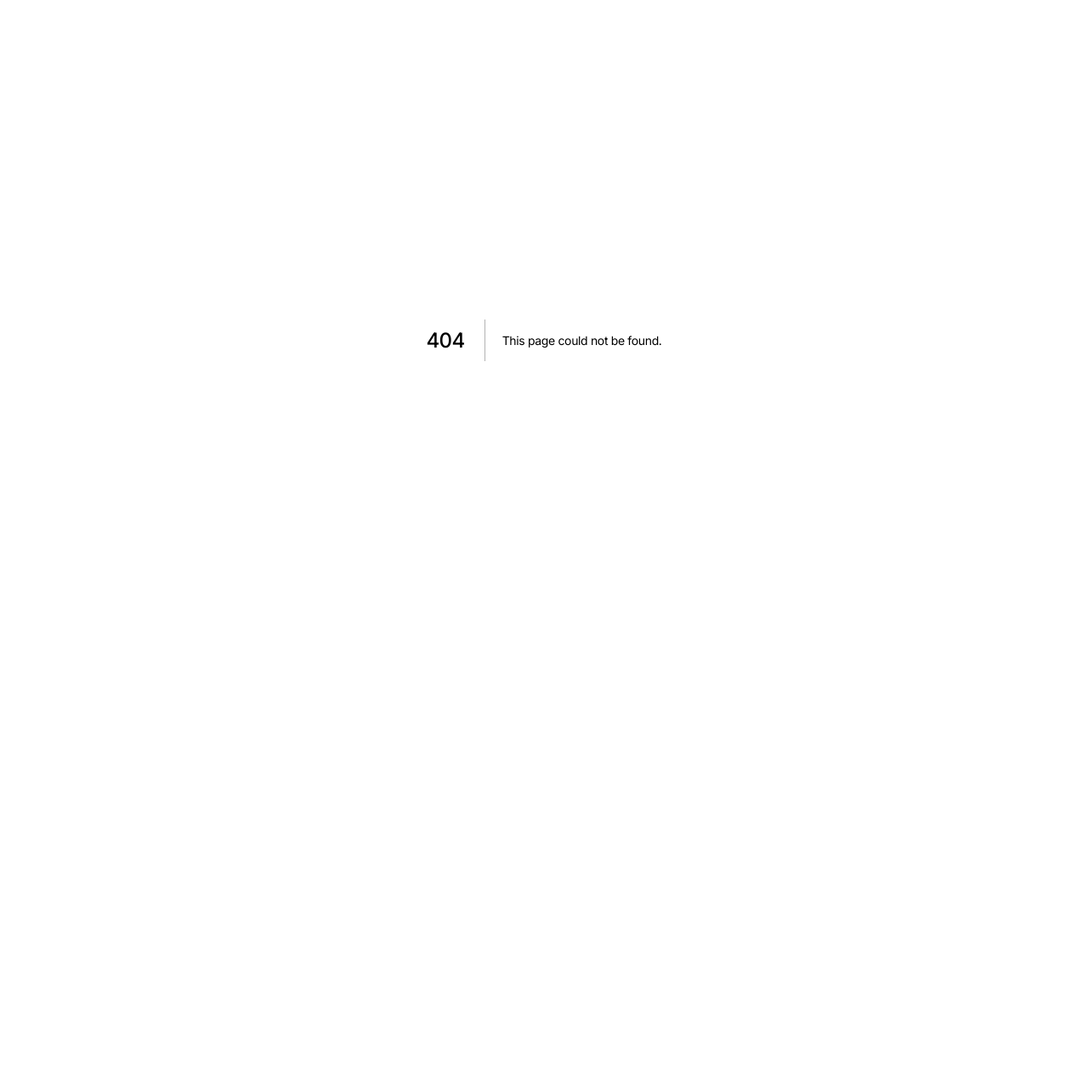
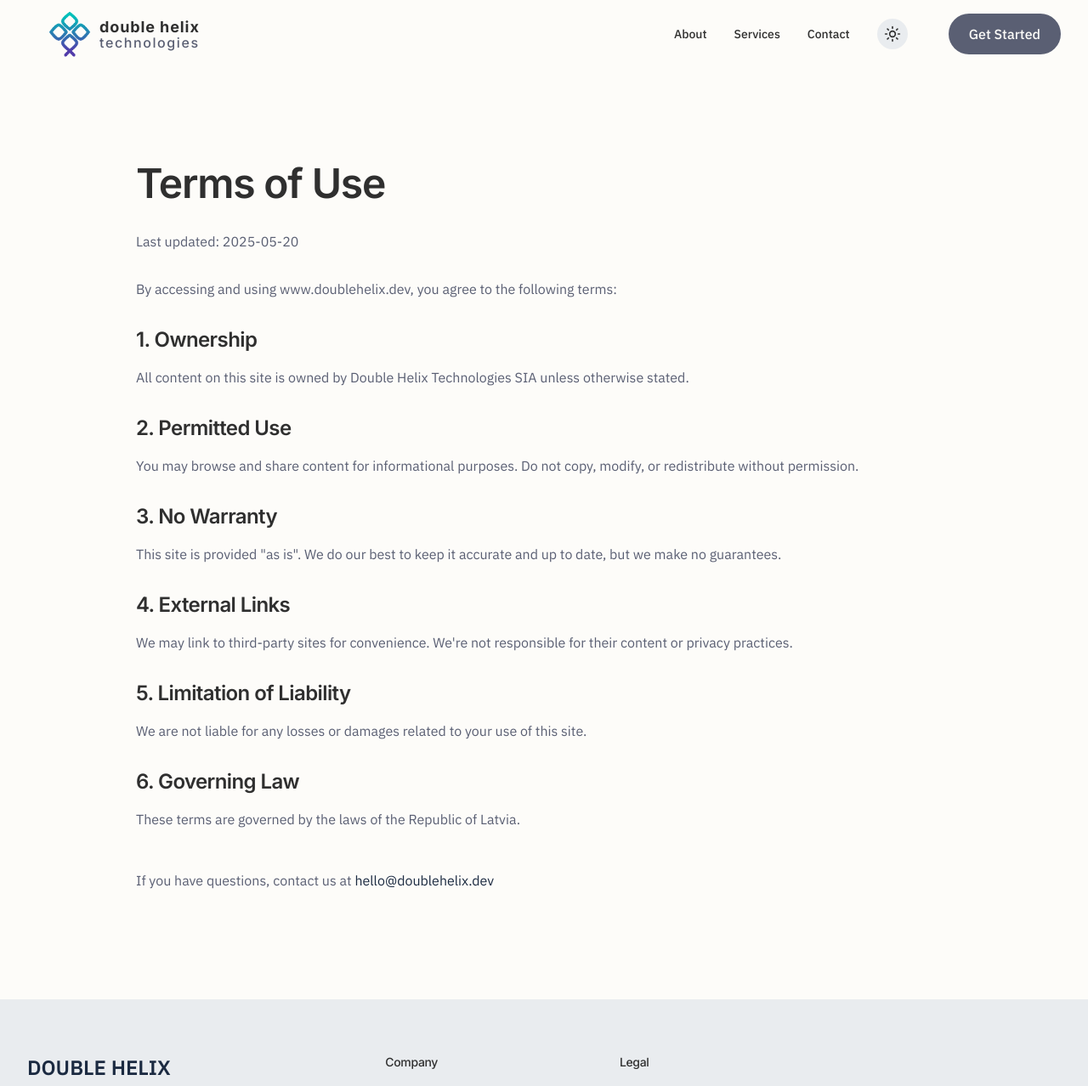
Before and after one commit to Double-Helix-Technologies/Double-Helix-Technologies.github.io, a Next.js app: page /terms in a window 1280 px wide. Before the commit this address had no page. Shown: the top 1278 px of the page at 85% size. Before the commit the page ends 800 px from the top, so only its background shows below. Built offline with nearby package versions, Linux system fonts and the light colour scheme.

Commit message:
Add privacy policy and  terms of use

```diff
--- a/app/components/Footer.tsx
+++ b/app/components/Footer.tsx
@@ -22,17 +22,17 @@ export default function Footer() {
               <h3 className="text-sm font-medium text-text-primary mb-4">Company</h3>
               <ul className="space-y-3">
                 <li>
-                  <a href="#about" className="text-sm text-text-secondary hover:text-primary transition-colors">
+                  <a href="/#about" className="text-sm text-text-secondary hover:text-primary transition-colors">
                     About
                   </a>
                 </li>
                 <li>
-                  <a href="#services" className="text-sm text-text-secondary hover:text-primary transition-colors">
+                  <a href="/#services" className="text-sm text-text-secondary hover:text-primary transition-colors">
                     Services
                   </a>
                 </li>
                 <li>
-                  <a href="#contact" className="text-sm text-text-secondary hover:text-primary transition-colors">
+                  <a href="/#contact" className="text-sm text-text-secondary hover:text-primary transition-colors">
                     Contact
                   </a>
                 </li>
@@ -42,12 +42,12 @@ export default function Footer() {
               <h3 className="text-sm font-medium text-text-primary mb-4">Legal</h3>
               <ul className="space-y-3">
                 <li>
-                  <a href="#" className="text-sm text-text-secondary hover:text-primary transition-colors">
+                  <a href="/privacy" className="text-sm text-text-secondary hover:text-primary transition-colors">
                     Privacy
                   </a>
                 </li>
                 <li>
-                  <a href="#" className="text-sm text-text-secondary hover:text-primary transition-colors">
+                  <a href="/terms" className="text-sm text-text-secondary hover:text-primary transition-colors">
                     Terms
                   </a>
                 </li>
--- a/app/components/Navigation.tsx
+++ b/app/components/Navigation.tsx
@@ -18,9 +18,9 @@ export default function Navigation() {
   }, []);
 
   const navigation = [
-    { name: 'About', href: '#about' },
-    { name: 'Services', href: '#services' },
-    { name: 'Contact', href: '#contact' },
+    { name: 'About', href: '/#about' },
+    { name: 'Services', href: '/#services' },
+    { name: 'Contact', href: '/#contact' },
   ];
 
   return (
@@ -72,7 +72,7 @@ export default function Navigation() {
           ))}
           <ThemeToggle />
           <Link
-            href="#contact"
+            href="/#contact"
             className="btn-accent ml-4"
           >
             Get Started
@@ -123,7 +123,7 @@ export default function Navigation() {
                   </Link>
                 ))}
                 <Link
-                  href="#contact"
+                  href="/#contact"
                   className="btn-accent mt-8 block w-full text-center"
                   onClick={() => setMobileMenuOpen(false)}
                 >
--- /dev/null
+++ b/app/privacy/page.tsx
@@ -0,0 +1,79 @@
+import Navigation from '../components/Navigation';
+import Footer from '../components/Footer';
+import { ThemeProvider } from '../components/ThemeProvider';
+
+export default function PrivacyPolicy() {
+  return (
+    <ThemeProvider>
+      <main className="min-h-screen">
+        <Navigation />
+        <div className="pt-32 pb-20 md:pt-48 md:pb-32">
+          <div className="container-tight">
+            <h1 className="text-4xl md:text-5xl font-semibold text-text-primary mb-8">Privacy Policy</h1>
+            <p className="text-text-secondary mb-8">Last updated: 2025-05-20</p>
+
+            <div className="prose prose-lg dark:prose-invert max-w-none">
+              <p className="text-text-secondary mb-6">
+                We at Double Helix Technologies value your privacy. This Privacy Policy explains how we collect, use, and protect your data when you use our website www.doublehelix.dev.
+              </p>
+
+              <h2 className="text-2xl font-semibold text-text-primary mt-8 mb-4">What we collect:</h2>
+              <ul className="list-disc pl-6 text-text-secondary mb-6">
+                <li>Information you provide via contact forms or email (e.g., name, email, company)</li>
+                <li>Anonymous data from cookies and analytics tools (e.g., IP address, browser, usage patterns)</li>
+              </ul>
+
+              <h2 className="text-2xl font-semibold text-text-primary mt-8 mb-4">Why we collect it:</h2>
+              <ul className="list-disc pl-6 text-text-secondary mb-6">
+                <li>To respond to your inquiries</li>
+                <li>To understand how visitors use our site and improve it</li>
+                <li>To provide relevant content</li>
+              </ul>
+
+              <h2 className="text-2xl font-semibold text-text-primary mt-8 mb-4">Legal basis:</h2>
+              <p className="text-text-secondary mb-6">
+                We process your data under GDPR based on your consent or our legitimate interest in running the website.
+              </p>
+
+              <h2 className="text-2xl font-semibold text-text-primary mt-8 mb-4">Third-party services we may use:</h2>
+              <ul className="list-disc pl-6 text-text-secondary mb-6">
+                <li>Google Analytics (to analyze website usage)</li>
+                <li>LinkedIn, YouTube, or other embedded content</li>
+              </ul>
+
+              <h2 className="text-2xl font-semibold text-text-primary mt-8 mb-4">Your rights:</h2>
+              <p className="text-text-secondary mb-6">
+                Under GDPR, you have the right to access, correct, or delete your data, or object to its processing. Contact us at{" "}
+                <a href="mailto:hello@doublehelix.dev" className="text-primary hover:underline">
+                  hello@doublehelix.dev
+                </a>
+              </p>
+
+              <h2 className="text-2xl font-semibold text-text-primary mt-8 mb-4">Cookies:</h2>
+              <p className="text-text-secondary mb-6">
+                Our site may use cookies to enhance your experience. You can control cookies in your browser settings.
+              </p>
+
+              <h2 className="text-2xl font-semibold text-text-primary mt-8 mb-4">Contact:</h2>
+              <p className="text-text-secondary mb-6">
+                If you have any questions, reach us at:{" "}
+                <a href="mailto:hello@doublehelix.dev" className="text-primary hover:underline">
+                  hello@doublehelix.dev
+                </a>
+              </p>
+
+              <div className="mt-12 pt-8 border-t border-border">
+                <p className="text-text-secondary">
+                  This site is owned and operated by:<br />
+                  Double Helix Technologies SIA<br />
+                  Riga, Latvia
+                </p>
+              </div>
+            </div>
+          </div>
+        </div>
+        <Footer />
+      </main>
+    </ThemeProvider>
+  );
+}
--- /dev/null
+++ b/app/terms/page.tsx
@@ -0,0 +1,63 @@
+import Navigation from '../components/Navigation';
+import Footer from '../components/Footer';
+import { ThemeProvider } from '../components/ThemeProvider';
+
+export default function TermsOfUse() {
+  return (
+    <ThemeProvider>
+      <main className="min-h-screen">
+        <Navigation />
+        <div className="pt-32 pb-20 md:pt-48 md:pb-32">
+          <div className="container-tight">
+            <h1 className="text-4xl md:text-5xl font-semibold text-text-primary mb-8">Terms of Use</h1>
+            <p className="text-text-secondary mb-8">Last updated: 2025-05-20</p>
+
+            <div className="prose prose-lg dark:prose-invert max-w-none">
+              <p className="text-text-secondary mb-6">
+                By accessing and using www.doublehelix.dev, you agree to the following terms:
+              </p>
+
+              <h2 className="text-2xl font-semibold text-text-primary mt-8 mb-4">1. Ownership</h2>
+              <p className="text-text-secondary mb-6">
+                All content on this site is owned by Double Helix Technologies SIA unless otherwise stated.
+              </p>
+
+              <h2 className="text-2xl font-semibold text-text-primary mt-8 mb-4">2. Permitted Use</h2>
+              <p className="text-text-secondary mb-6">
+                You may browse and share content for informational purposes. Do not copy, modify, or redistribute without permission.
+              </p>
+
+              <h2 className="text-2xl font-semibold text-text-primary mt-8 mb-4">3. No Warranty</h2>
+              <p className="text-text-secondary mb-6">
+                This site is provided "as is". We do our best to keep it accurate and up to date, but we make no guarantees.
+              </p>
+
+              <h2 className="text-2xl font-semibold text-text-primary mt-8 mb-4">4. External Links</h2>
+              <p className="text-text-secondary mb-6">
+                We may link to third-party sites for convenience. We're not responsible for their content or privacy practices.
+              </p>
+
+              <h2 className="text-2xl font-semibold text-text-primary mt-8 mb-4">5. Limitation of Liability</h2>
+              <p className="text-text-secondary mb-6">
+                We are not liable for any losses or damages related to your use of this site.
+              </p>
+
+              <h2 className="text-2xl font-semibold text-text-primary mt-8 mb-4">6. Governing Law</h2>
+              <p className="text-text-secondary mb-6">
+                These terms are governed by the laws of the Republic of Latvia.
+              </p>
+
+              <p className="text-text-secondary mt-12">
+                If you have questions, contact us at{" "}
+                <a href="mailto:hello@doublehelix.dev" className="text-primary hover:underline">
+                  hello@doublehelix.dev
+                </a>
+              </p>
+            </div>
+          </div>
+        </div>
+        <Footer />
+      </main>
+    </ThemeProvider>
+  );
+}
```
